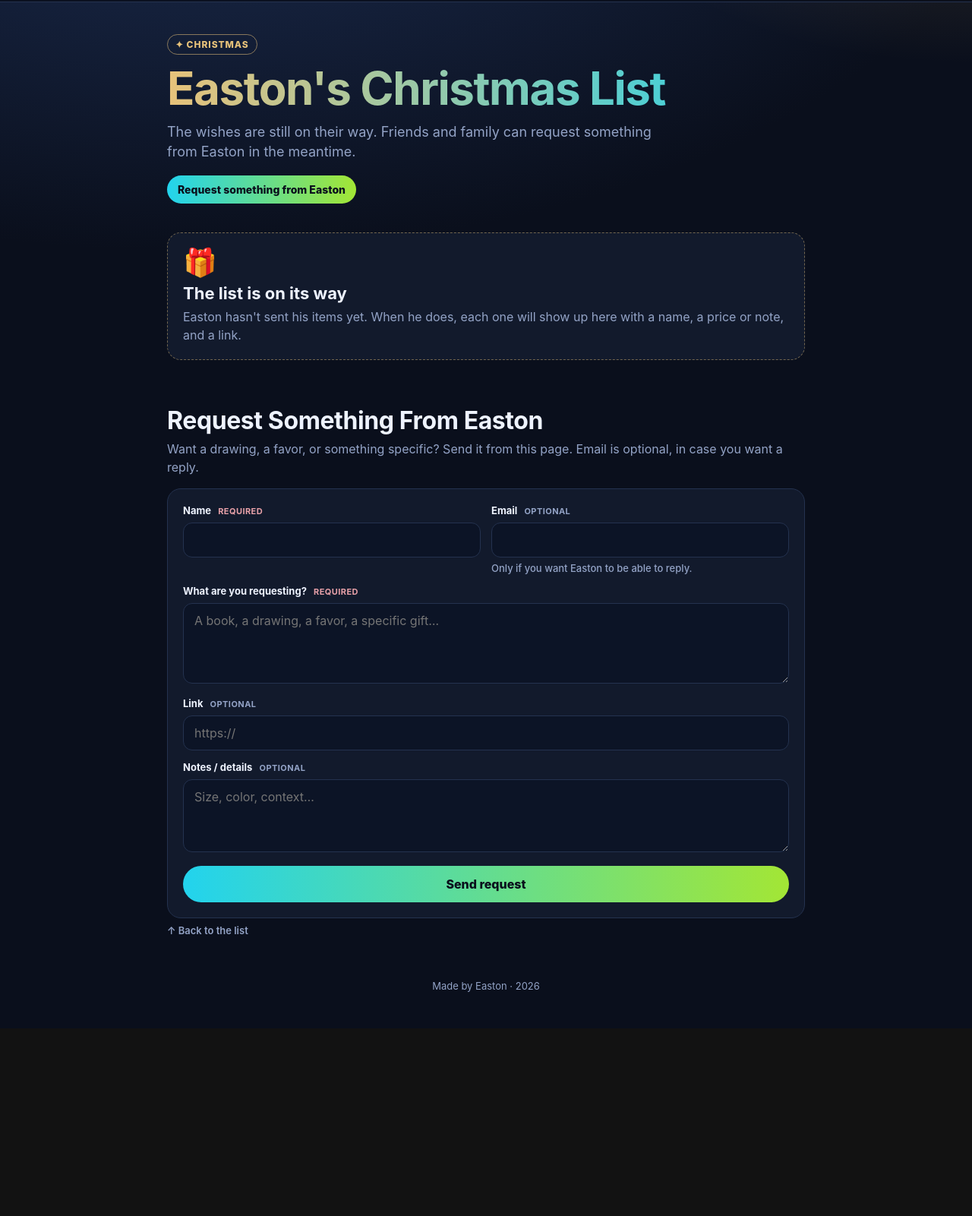
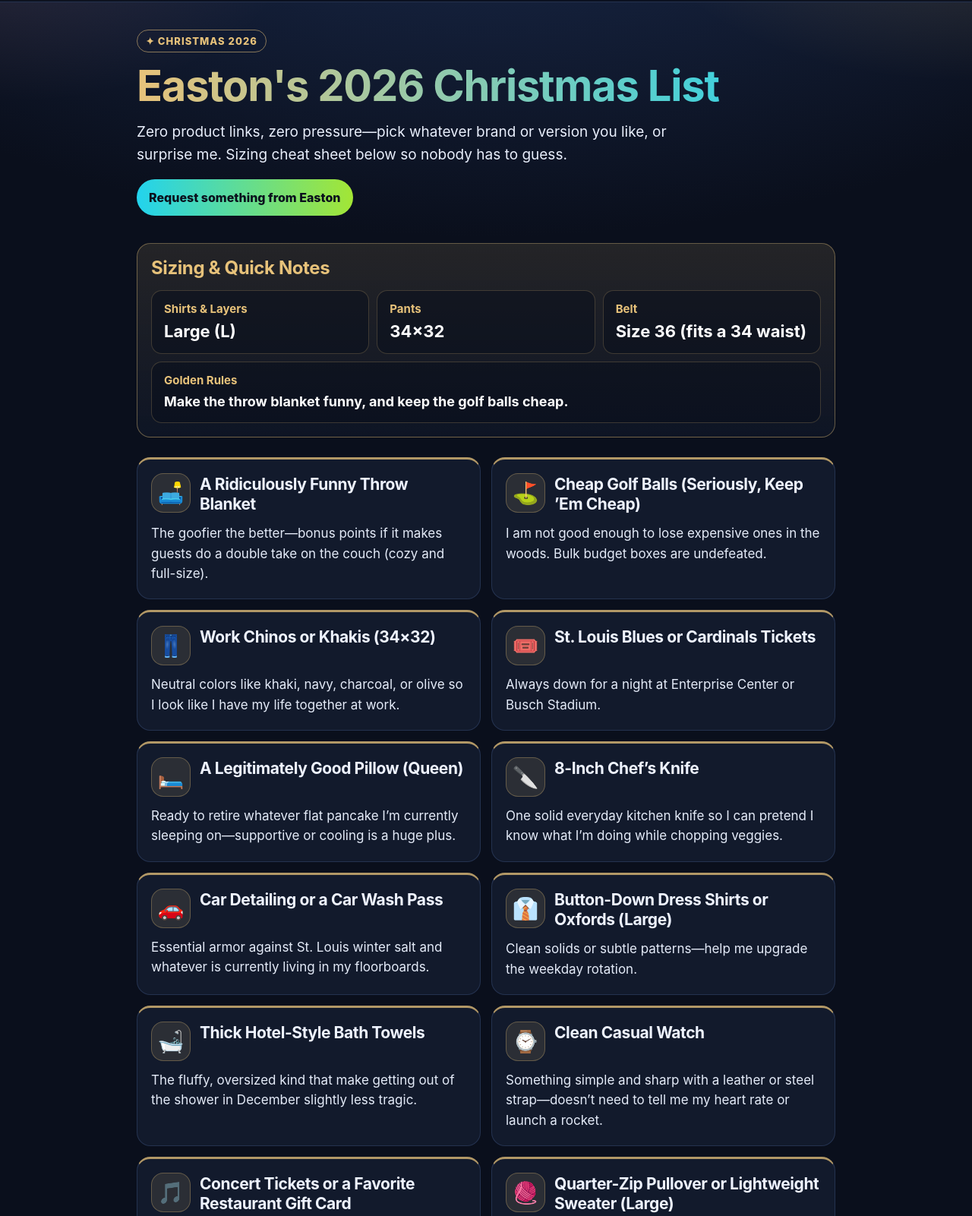
Before and after one commit to westoff123/westoff123.github.io, a plain HTML site: page christmas.html in a window 1280 px wide. Shown: the part 48-1649 px from the top of the page at 76% size. Before the commit the page ends 1402 px from the top, so only its background shows below. Drawn offline with Linux system fonts and the light colour scheme.

Commit message:
Fill in Easton's 2026 Christmas list.
Show the 18 wishes in one list with sizes up top, and leave prices and product links off the cards.

Co-authored-by: Easton <westoff123@users.noreply.github.com>

```diff
--- a/christmas.html
+++ b/christmas.html
@@ -4,14 +4,15 @@
 <meta charset="utf-8">
 <meta name="viewport" content="width=device-width,initial-scale=1">
 <meta name="theme-color" content="#0a0f1c">
-<title>Easton's Christmas List</title>
+<title>Easton's 2026 Christmas List</title>
 <style>
-  :root{--bg:#0a0f1c;--card:#121a2c;--line:#24324f;--txt:#eef3ff;--muted:#93a3c6;--a:#22d3ee;--b:#a3e635;--gold:#e7c27a;--berry:#e7a0a8;color-scheme:dark}
+  :root{--bg:#0a0f1c;--card:#121a2c;--line:#24324f;--txt:#eef3ff;--muted:#c5d0e6;--a:#22d3ee;--b:#a3e635;--gold:#e7c27a;--berry:#e7a0a8;color-scheme:dark}
   *{box-sizing:border-box}
   [hidden]{display:none !important}
   body{margin:0;font-family:-apple-system,system-ui,Segoe UI,Roboto,sans-serif;background:
-    radial-gradient(820px 420px at 100% -120px,rgba(231,194,122,.16),transparent 60%),
-    radial-gradient(1100px 600px at 20% -220px,#1d2f55,var(--bg));
+    radial-gradient(720px 380px at 100% -80px,rgba(231,194,122,.18),transparent 62%),
+    radial-gradient(640px 340px at 0% -20px,rgba(231,160,168,.12),transparent 60%),
+    radial-gradient(1100px 600px at 50% -240px,#1d2f55,var(--bg));
     color:var(--txt);min-height:100vh}
   .way{display:flex;flex-wrap:wrap;align-items:center;justify-content:space-between;gap:10px 16px;padding:10px 16px;border-bottom:1px solid var(--line);background:rgba(10,15,28,.82);position:sticky;top:0;z-index:5;backdrop-filter:blur(12px)}
   .way a.front{color:var(--muted);text-decoration:none;font-size:13px;font-weight:600}
@@ -21,30 +22,42 @@
   .pills a:hover{border-color:var(--a);color:var(--txt)}
   .pills a[aria-current="page"]{color:#0a0f1c;background:linear-gradient(90deg,var(--gold),var(--a));border-color:transparent}
   a:focus-visible,button:focus-visible,input:focus-visible,textarea:focus-visible{outline:2px solid var(--a);outline-offset:2px}
-  header{max-width:880px;margin:0 auto;padding:42px 20px 8px}
-  .badge{display:inline-block;font-size:12px;font-weight:800;letter-spacing:.08em;text-transform:uppercase;color:var(--gold);border:1px solid rgba(231,194,122,.55);padding:5px 10px;border-radius:999px}
-  h1{margin:14px 0 0;font-size:clamp(36px,7vw,60px);letter-spacing:-1.4px;line-height:1.02;background:linear-gradient(90deg,var(--gold),var(--a));-webkit-background-clip:text;background-clip:text;color:transparent}
-  header p{color:var(--muted);margin:14px 0 0;font-size:18px;max-width:40rem;line-height:1.45}
-  .jump{display:inline-flex;align-items:center;margin-top:18px;color:#0a0f1c;background:linear-gradient(90deg,var(--a),var(--b));text-decoration:none;font-weight:800;font-size:14px;padding:10px 14px;border-radius:999px}
+  header{max-width:960px;margin:0 auto;padding:36px 20px 6px}
+  .badge{display:inline-block;font-size:13px;font-weight:800;letter-spacing:.08em;text-transform:uppercase;color:var(--gold);border:1px solid rgba(231,194,122,.55);padding:6px 11px;border-radius:999px}
+  h1{margin:14px 0 0;font-size:clamp(34px,6vw,56px);letter-spacing:-1.2px;line-height:1.08;background:linear-gradient(90deg,var(--gold),var(--a));-webkit-background-clip:text;background-clip:text;color:transparent}
+  .lede{color:#e8eefb;margin:16px 0 0;font-size:clamp(17px,2.3vw,19px);max-width:44rem;line-height:1.55}
+  .jump{display:inline-flex;align-items:center;margin-top:18px;color:#0a0f1c;background:linear-gradient(90deg,var(--a),var(--b));text-decoration:none;font-weight:800;font-size:16px;padding:12px 16px;border-radius:999px;min-height:48px}
   .jump:hover{filter:brightness(1.05)}
-  main{max-width:880px;margin:0 auto;padding:12px 20px 20px}
-  section{padding-top:18px}
-  #request{scroll-margin-top:76px;margin-top:34px}
-  h2{margin:8px 0 6px;font-size:clamp(24px,4vw,32px);letter-spacing:-.4px}
-  .section-copy{color:var(--muted);margin:0 0 16px;line-height:1.5}
-  .gifts{display:grid;grid-template-columns:repeat(auto-fill,minmax(240px,1fr));gap:14px}
-  .gift,.soon,.form-card,.confirm{background:var(--card);border:1px solid var(--line);border-radius:18px;padding:20px}
-  .gift{border-top:3px solid rgba(231,194,122,.7)}
-  .gift h3{margin:0 0 8px;font-size:20px}
+  main{max-width:960px;margin:0 auto;padding:8px 20px 20px}
+  section{padding-top:8px}
+  #list{scroll-margin-top:76px;margin-top:18px}
+  #request{scroll-margin-top:76px;margin-top:42px}
+  h2{margin:8px 0 12px;font-size:clamp(26px,4vw,34px);letter-spacing:-.4px;line-height:1.2}
+  .section-copy{color:#d5deef;margin:0 0 16px;font-size:17px;line-height:1.55}
+  .cheat{margin-top:22px;padding:18px;border-radius:18px;background:linear-gradient(180deg,rgba(231,194,122,.12),rgba(18,26,44,.55));border:1px solid rgba(231,194,122,.4)}
+  .cheat h2{margin:0 0 14px;font-size:clamp(20px,3vw,24px);color:var(--gold)}
+  .cheat dl{display:grid;gap:10px;margin:0}
+  @media(min-width:760px){
+    .cheat dl{grid-template-columns:repeat(3,1fr)}
+    .cheat .rule{grid-column:1 / -1}
+  }
+  .cheat div{background:rgba(10,15,28,.55);border:1px solid rgba(231,194,122,.22);border-radius:14px;padding:14px 16px}
+  .cheat dt{margin:0;font-size:15px;font-weight:700;color:var(--gold)}
+  .cheat dd{margin:6px 0 0;font-size:22px;font-weight:700;line-height:1.3;color:#fff}
+  .cheat .rule dd{font-size:18px;line-height:1.45}
+  .gifts{display:grid;grid-template-columns:1fr;gap:14px}
+  @media(min-width:760px){.gifts{grid-template-columns:1fr 1fr}}
+  .gift,.soon,.form-card,.confirm{background:var(--card);border:1px solid var(--line);border-radius:18px;padding:18px 18px 20px}
+  .gift{border-top:3px solid rgba(231,194,122,.75)}
+  .gift-top{display:flex;align-items:flex-start;gap:12px}
+  .emoji{flex:none;width:52px;height:52px;display:grid;place-items:center;font-size:28px;line-height:1;border-radius:16px;background:rgba(231,194,122,.12);border:1px solid rgba(231,194,122,.3)}
+  .gift h3{margin:2px 0 0;font-size:21px;line-height:1.25;letter-spacing:-.02em}
   .gift p{margin:0}
-  .price{display:inline-block;color:var(--b);font-weight:800;font-size:13px;border:1px solid rgba(163,230,53,.45);border-radius:999px;padding:3px 8px}
-  .gift .note{margin:10px 0 0;color:var(--muted);font-size:14px;line-height:1.45}
-  .gift a{display:inline-block;margin-top:12px;color:var(--a);font-weight:700;text-decoration:none}
-  .gift a:hover{text-decoration:underline}
+  .gift .note{margin:12px 0 0;color:#e4ebf8;font-size:17px;line-height:1.55}
   .soon{border-style:dashed;border-color:rgba(231,194,122,.45);text-align:left}
   .soon .mark{font-size:36px;line-height:1}
   .soon h3{margin:10px 0 6px;font-size:22px}
-  .soon p{margin:0;color:var(--muted);line-height:1.5}
+  .soon p{margin:0;color:#d5deef;font-size:17px;line-height:1.5}
   .form-card{display:grid;gap:14px}
   .split{display:grid;gap:14px}
   @media(min-width:680px){.split{grid-template-columns:1fr 1fr}}
@@ -84,20 +97,41 @@
 </nav>
 
 <header>
-  <span class="badge">✦ Christmas</span>
-  <h1>Easton's Christmas List</h1>
-  <p>The wishes are still on their way. Friends and family can request something from Easton in the meantime.</p>
+  <span class="badge">✦ Christmas 2026</span>
+  <h1 id="page-title">Easton's 2026 Christmas List</h1>
+  <p class="lede">Zero product links, zero pressure—pick whatever brand or version you like, or surprise me. Sizing cheat sheet below so nobody has to guess.</p>
   <a class="jump" href="#request">Request something from Easton</a>
 </header>
 
 <main>
-  <section id="list" aria-labelledby="list-heading">
-    <h2 id="list-heading" class="sr-only" style="position:absolute;width:1px;height:1px;overflow:hidden;clip:rect(0,0,0,0)">The list</h2>
+  <section class="cheat" aria-labelledby="cheat-heading">
+    <h2 id="cheat-heading">Sizing &amp; Quick Notes</h2>
+    <dl>
+      <div>
+        <dt>Shirts &amp; Layers</dt>
+        <dd>Large (L)</dd>
+      </div>
+      <div>
+        <dt>Pants</dt>
+        <dd>34×32</dd>
+      </div>
+      <div>
+        <dt>Belt</dt>
+        <dd>Size 36 (fits a 34 waist)</dd>
+      </div>
+      <div class="rule">
+        <dt>Golden Rules</dt>
+        <dd>Make the throw blanket funny, and keep the golf balls cheap.</dd>
+      </div>
+    </dl>
+  </section>
+
+  <section id="list" aria-labelledby="page-title">
     <div id="list-root" class="gifts"></div>
     <div id="coming-soon" class="soon">
       <div class="mark" aria-hidden="true">🎁</div>
       <h3>The list is on its way</h3>
-      <p>Easton hasn't sent his items yet. When he does, each one will show up here with a name, a price or note, and a link.</p>
+      <p>When the wishes are ready, each one will show up here with a name and a short note.</p>
     </div>
   </section>
 
@@ -157,31 +191,116 @@
 
 <template id="gift-card">
   <article class="gift">
-    <h3 class="gift-name"></h3>
-    <p class="gift-price price" hidden></p>
+    <div class="gift-top">
+      <span class="emoji" hidden aria-hidden="true"></span>
+      <h3 class="gift-name"></h3>
+    </div>
     <p class="gift-note note" hidden></p>
-    <a class="gift-link" hidden target="_blank" rel="noopener noreferrer">See it</a>
   </article>
 </template>
 
-<footer>Made by Easton · 2026</footer>
+<footer>Happy holidays · Easton · 2026</footer>
 
 <script>
 // Swap FORMSUBMIT_ENDPOINT for a masked FormSubmit hash later, for example:
 // "https://formsubmit.co/ajax/yourRandomHash"
 var FORMSUBMIT_ENDPOINT = "https://formsubmit.co/ajax/erenyart@gmail.com";
 
-// Easton's Christmas list.
-// Add a real item by putting an object in this array. name is the only
-// required field. price, note, and link are optional.
-//
-// {
-//   name: "Wool socks",
-//   price: "$18",
-//   note: "Size L, dark colors",
-//   link: "https://example.com/socks"
-// }
-var CHRISTMAS_LIST = [];
+// Easton's 2026 Christmas list, in the order it should appear.
+// Each item has a name, a note, and an optional emoji.
+// No prices and no product links — shoppers pick the brand.
+var CHRISTMAS_LIST = [
+  {
+    emoji: "🛋️",
+    name: "A Ridiculously Funny Throw Blanket",
+    note: "The goofier the better—bonus points if it makes guests do a double take on the couch (cozy and full-size)."
+  },
+  {
+    emoji: "⛳",
+    name: "Cheap Golf Balls (Seriously, Keep ’Em Cheap)",
+    note: "I am not good enough to lose expensive ones in the woods. Bulk budget boxes are undefeated."
+  },
+  {
+    emoji: "👖",
+    name: "Work Chinos or Khakis (34×32)",
+    note: "Neutral colors like khaki, navy, charcoal, or olive so I look like I have my life together at work."
+  },
+  {
+    emoji: "🎟️",
+    name: "St. Louis Blues or Cardinals Tickets",
+    note: "Always down for a night at Enterprise Center or Busch Stadium."
+  },
+  {
+    emoji: "🛏️",
+    name: "A Legitimately Good Pillow (Queen)",
+    note: "Ready to retire whatever flat pancake I’m currently sleeping on—supportive or cooling is a huge plus."
+  },
+  {
+    emoji: "🔪",
+    name: "8-Inch Chef’s Knife",
+    note: "One solid everyday kitchen knife so I can pretend I know what I’m doing while chopping veggies."
+  },
+  {
+    emoji: "🚗",
+    name: "Car Detailing or a Car Wash Pass",
+    note: "Essential armor against St. Louis winter salt and whatever is currently living in my floorboards."
+  },
+  {
+    emoji: "👔",
+    name: "Button-Down Dress Shirts or Oxfords (Large)",
+    note: "Clean solids or subtle patterns—help me upgrade the weekday rotation."
+  },
+  {
+    emoji: "🛁",
+    name: "Thick Hotel-Style Bath Towels",
+    note: "The fluffy, oversized kind that make getting out of the shower in December slightly less tragic."
+  },
+  {
+    emoji: "⌚",
+    name: "Clean Casual Watch",
+    note: "Something simple and sharp with a leather or steel strap—doesn’t need to tell me my heart rate or launch a rocket."
+  },
+  {
+    emoji: "🎵",
+    name: "Concert Tickets or a Favorite Restaurant Gift Card",
+    note: "A fun night out in the St. Louis area—dealer’s choice."
+  },
+  {
+    emoji: "🧶",
+    name: "Quarter-Zip Pullover or Lightweight Sweater (Large)",
+    note: "Peak Midwestern winter uniform for the office or chilly mornings."
+  },
+  {
+    emoji: "🔋",
+    name: "Portable Car Jump Starter & Tire Inflator",
+    note: "Future-me stranded in a freezing parking lot says thank you in advance."
+  },
+  {
+    emoji: "👕",
+    name: "Golf or Performance Polos (Large)",
+    note: "Breathable polos that pull double duty for workdays and wildly unpredictable golf rounds."
+  },
+  {
+    emoji: "🧴",
+    name: "Cologne or an Electric Trimmer",
+    note: "Always happy for a good-smelling bottle or a fresh grooming upgrade."
+  },
+  {
+    emoji: "👞",
+    name: "Reversible Leather Dress Belt (Size 36)",
+    note: "Black on one side, brown on the other—fits a 34 waist and saves me from owning two belts."
+  },
+  {
+    emoji: "🏌️",
+    name: "Round of Golf or a Steam Gift Card",
+    note: "Either let me lose those cheap golf balls outdoors or fund my next PC gaming rabbit hole."
+  },
+  {
+    emoji: "🧥",
+    name: "Quilted Vest or Clean Everyday Jacket (Large)",
+    note: "An easy grab-and-go outer layer for St. Louis weather that can’t pick a season."
+  }
+];
 
 (function () {
   var listRoot = document.getElementById("list-root");
@@ -196,14 +315,6 @@ var CHRISTMAS_LIST = [];
   var live = document.getElementById("live");
   var sending = false;
 
-  function safeUrl(value) {
-    try {
-      var url = new URL(value, window.location.href);
-      if (url.protocol === "http:" || url.protocol === "https:") return url.href;
-    } catch (err) {}
-    return "";
-  }
-
   function renderList() {
     var items = CHRISTMAS_LIST.filter(function (item) {
       return item && String(item.name || "").trim();
@@ -217,22 +328,16 @@ var CHRISTMAS_LIST = [];
     items.forEach(function (item) {
       var node = template.content.cloneNode(true);
       var card = node.querySelector(".gift");
+      var emoji = card.querySelector(".emoji");
       card.querySelector(".gift-name").textContent = String(item.name).trim();
-      var price = card.querySelector(".gift-price");
+      if (item.emoji) {
+        emoji.hidden = false;
+        emoji.textContent = String(item.emoji);
+      }
       var note = card.querySelector(".gift-note");
-      var link = card.querySelector(".gift-link");
-      if (item.price) {
-        price.hidden = false;
-        price.textContent = String(item.price);
-      }
       if (item.note) {
         note.hidden = false;
         note.textContent = String(item.note);
-      }
-      var href = item.link ? safeUrl(String(item.link)) : "";
-      if (href) {
-        link.hidden = false;
-        link.href = href;
       }
       listRoot.appendChild(node);
     });
```
